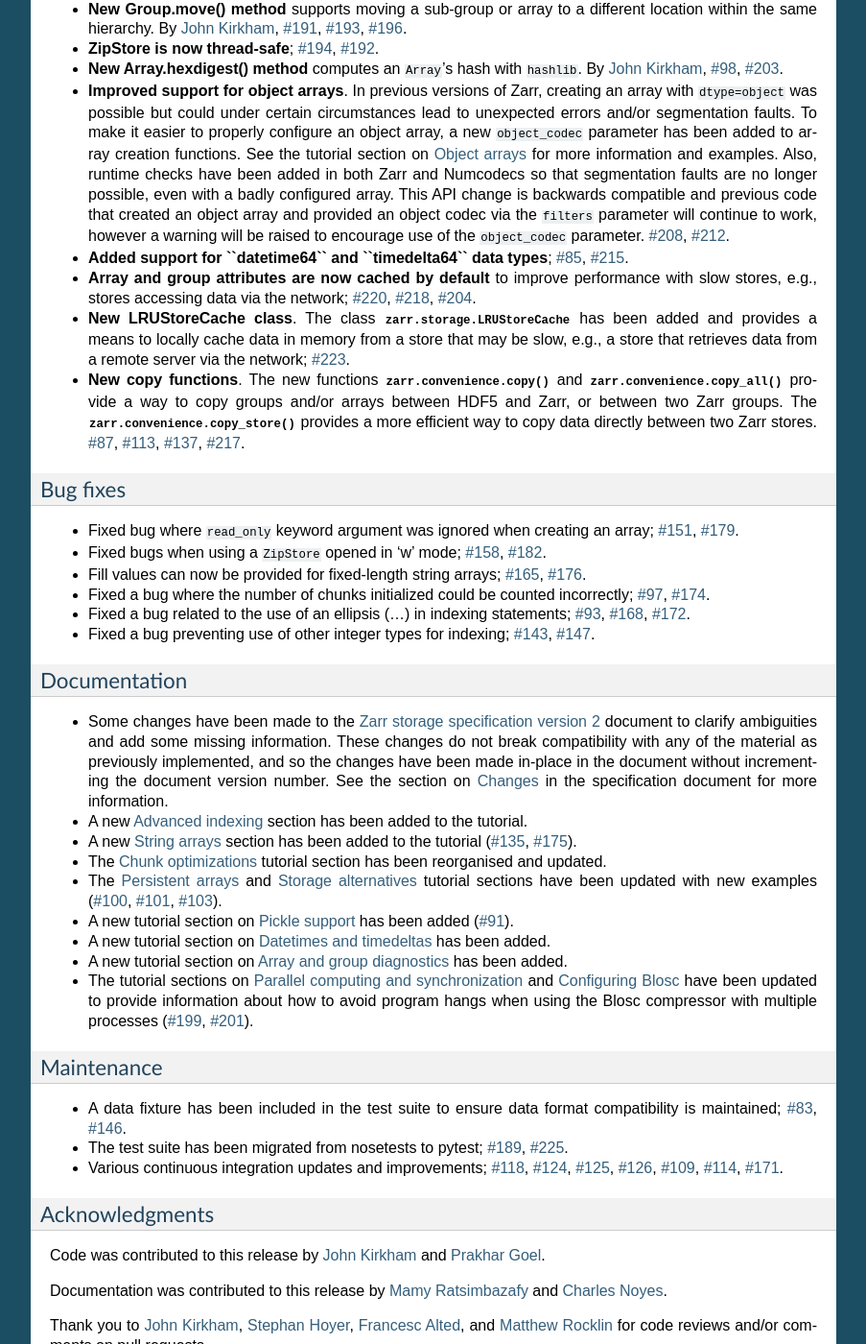
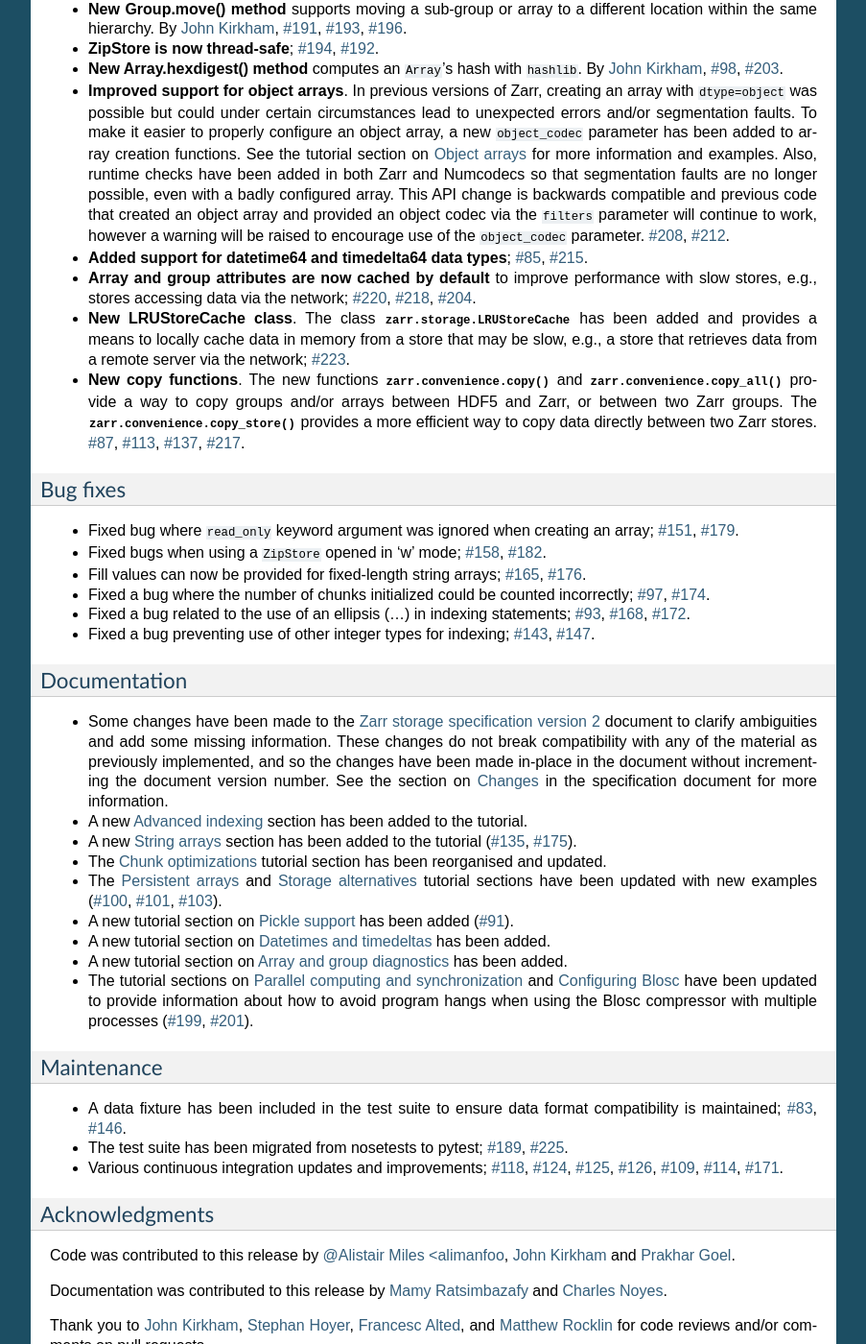
Before and after one commit to enthusiastdev121/zarr-python, a Sphinx documentation site: the page built from docs/release.rst, in a window 1280 px wide and 1400 px high, scrolled down 1322 px. Shown: the whole window at 96% size, without its empty margins (198-1101 px from the left). Built offline with Sphinx 7.4.7, drawn with Linux system fonts in a browser that asks for light colours; the version number could not be read and is left out.

Commit message:
doc tweaks [ci skip]

```diff
--- a/docs/contributing.rst
+++ b/docs/contributing.rst
@@ -236,7 +236,7 @@ Here we consider all functions, classes and methods that do not begin with an
 underscore as part of the Zarr public API. Any change to the public API that does **not**
 break existing third party code importing Zarr, or cause third party code to behave in
 a different way, is a **backwards-compatible API change**. For example, adding a new
-function, class or method is usually a backwards compatible change. However, removing a
+function, class or method is usually a backwards-compatible change. However, removing a
 function, class or method; removing an argument to a function or method; adding a
 required argument to a function or method; or changing the behaviour of a function or
 method, are examples of **backwards-incompatible API changes**.
--- a/docs/release.rst
+++ b/docs/release.rst
@@ -124,7 +124,7 @@ Enhancements
   continue to work, however a warning will be raised to encourage use of the
   ``object_codec`` parameter. :issue:`208`, :issue:`212`.
 
-* **Added support for ``datetime64`` and ``timedelta64`` data types**;
+* **Added support for datetime64 and timedelta64 data types**;
   :issue:`85`, :issue:`215`.
 
 * **Array and group attributes are now cached by default** to improve performance with
@@ -197,8 +197,8 @@ Maintenance
 Acknowledgments
 ~~~~~~~~~~~~~~~
 
-Code was contributed to this release by :user:`John Kirkham <jakirkham>` and
-:user:`Prakhar Goel <newt0311>`.
+Code was contributed to this release by :user:`Alistair Miles <alimanfoo`, :user:`John
+Kirkham <jakirkham>` and :user:`Prakhar Goel <newt0311>`.
 
 Documentation was contributed to this release by :user:`Mamy Ratsimbazafy <mratsim>`
 and :user:`Charles Noyes <CSNoyes>`.
--- a/docs/tutorial.rst
+++ b/docs/tutorial.rst
@@ -860,7 +860,7 @@ groups and datasets, use :func:`zarr.convenience.copy_all`, e.g.::
      └── spam (100,) int64
 
 If you need to copy data between two Zarr groups, the
-func:`zarr.convenience.copy` and :func:`zarr.convenience.copy_all` functions can
+:func:`zarr.convenience.copy` and :func:`zarr.convenience.copy_all` functions can
 be used and provide the most flexibility. However, if you want to copy data
 in the most efficient way possible, without changing any configuration options,
 the :func:`zarr.convenience.copy_store` function can be used. This function
```
